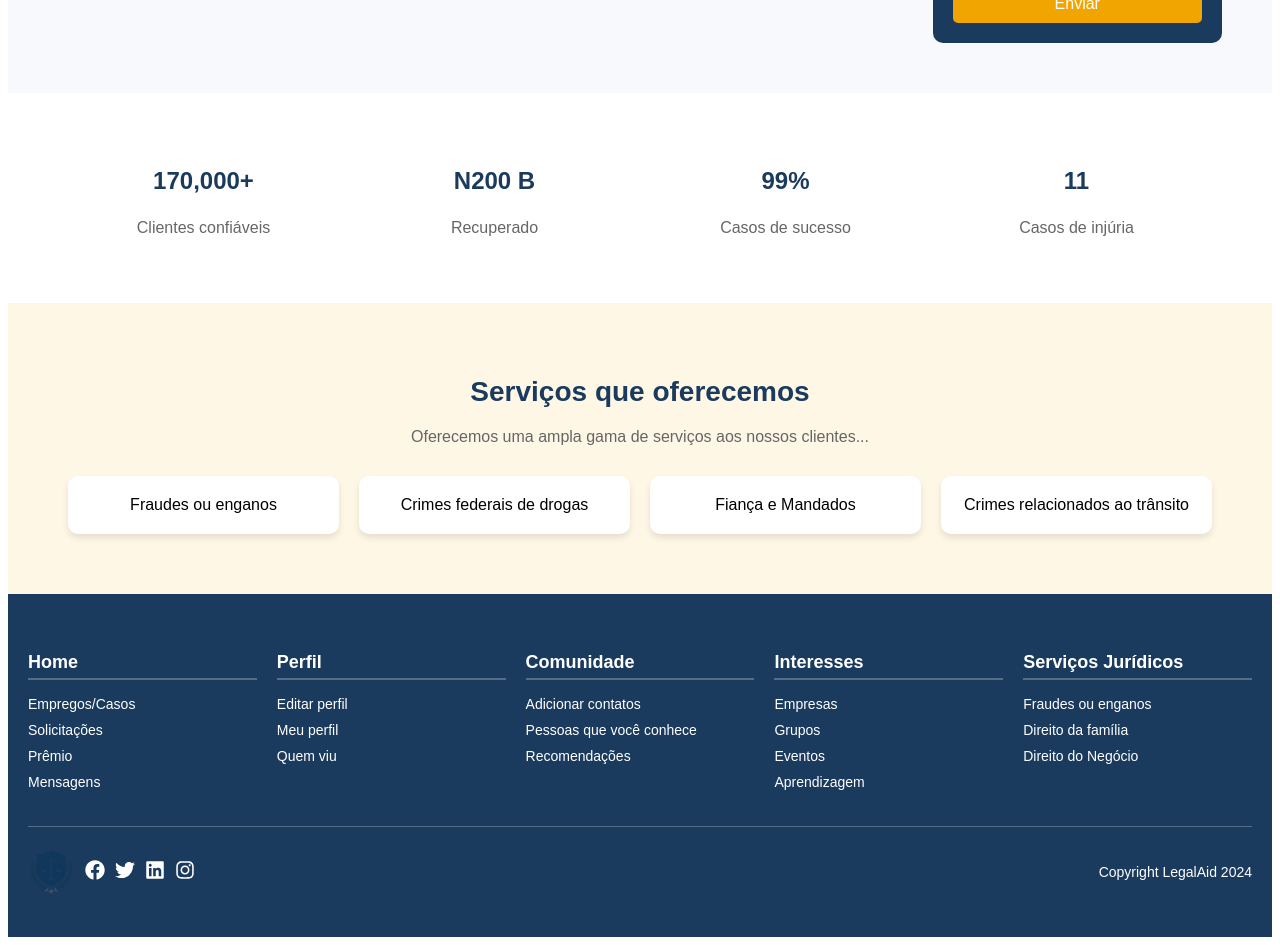
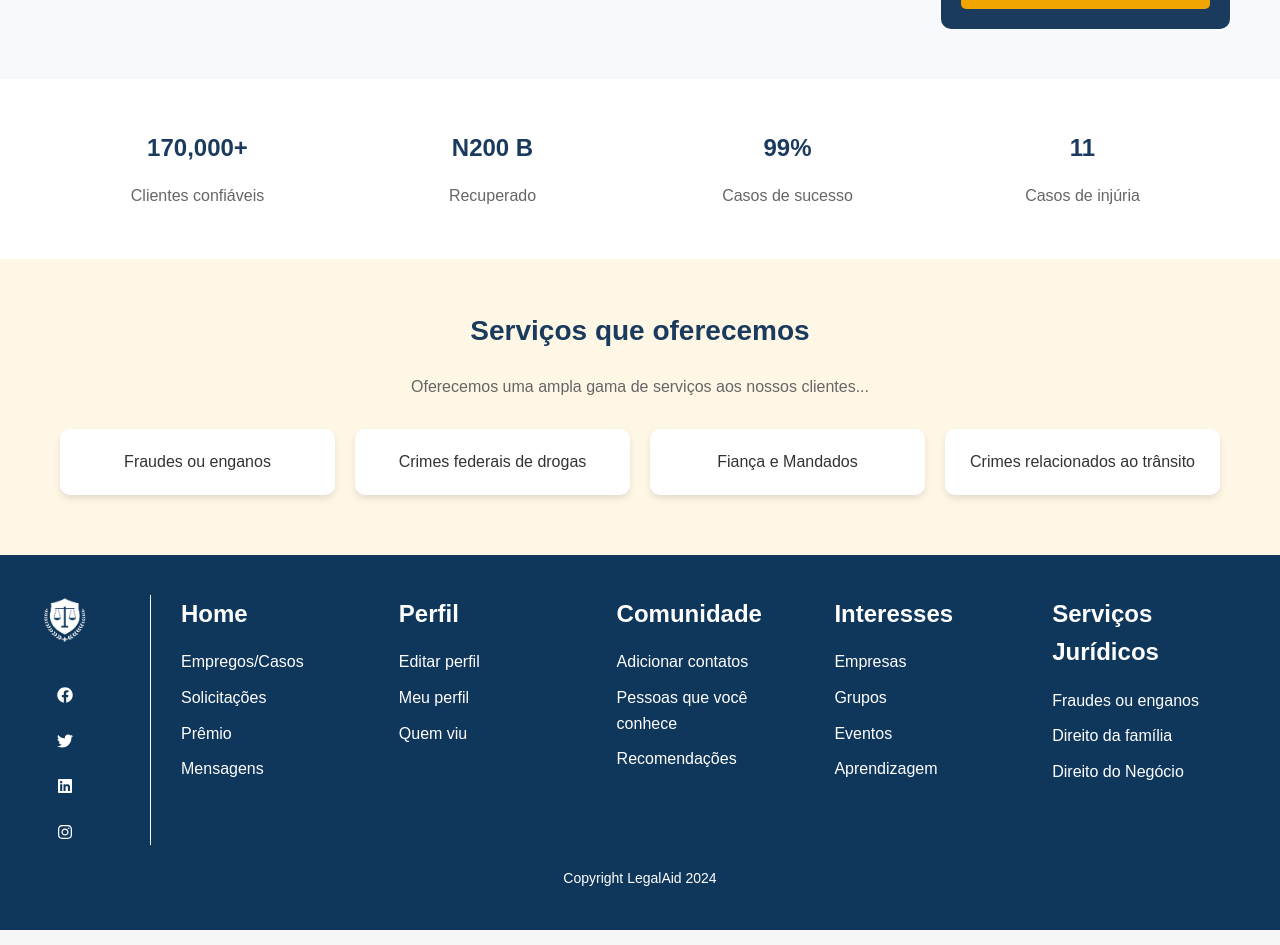
Before and after one commit to coqzieiro/site-coleta-reciclagem, a React (Vite) app in the folder frontend/: page / in a window 1280 px wide. Shown: the part 520-1465 px from the top of the page. Built offline with nearby package versions, Linux system fonts and the light colour scheme.

Commit message:
arrumando footer

```diff
--- a/frontend/index.html
+++ b/frontend/index.html
@@ -1,5 +1,5 @@
 <!doctype html>
-<html lang="en">
+<html lang="pt-br">
   <head>
     <meta charset="UTF-8" />
     <link rel="icon" type="image/svg+xml" href="/vite.svg" />
--- a/frontend/src/components/Footer.jsx
+++ b/frontend/src/components/Footer.jsx
@@ -1,73 +1,77 @@
 import React from "react";
 import { FaFacebook, FaTwitter, FaLinkedin, FaInstagram } from "react-icons/fa";
 import "../styles/Footer.css";
-import logo from "../images/logo.png";
+import logo from "../images/logo2.png";
 
 const Footer = () => {
   return (
     <footer className="footer">
       <div className="footer-container">
+      <div className="social-icons">
+        <img src={logo} alt="LegalAid Logo" className="logo" />
+
+          <a href="#" aria-label="Facebook" title="Facebook">
+            <FaFacebook />
+          </a>
+          <a href="#" aria-label="Twitter" title="Twitter">
+            <FaTwitter />
+          </a>
+          <a href="#" aria-label="LinkedIn" title="LinkedIn">
+            <FaLinkedin />
+          </a>
+          <a href="#" aria-label="Instagram" title="Instagram">
+            <FaInstagram />
+          </a>
+        </div>
+        <div className="footer-logo-section">
+          <div className="vertical-line"></div>
+        </div>
+        <div className="footer-links">
           <div className="footer-section">
-          <h3>Home</h3>
+            <h3><a href="#">Home</a></h3>
             <ul>
-            <li>Empregos/Casos</li>
-            <li>Solicitações</li>
-            <li>Prêmio</li>
-            <li>Mensagens</li>
+              <li><a href="#">Empregos/Casos</a></li>
+              <li><a href="#">Solicitações</a></li>
+              <li><a href="#">Prêmio</a></li>
+              <li><a href="#">Mensagens</a></li>
             </ul>
           </div>
           <div className="footer-section">
-          <h3>Perfil</h3>
+            <h3><a href="#">Perfil</a></h3>
             <ul>
-            <li>Editar perfil</li>
-            <li>Meu perfil</li>
-            <li>Quem viu</li>
+              <li><a href="#">Editar perfil</a></li>
+              <li><a href="#">Meu perfil</a></li>
+              <li><a href="#">Quem viu</a></li>
             </ul>
           </div>
           <div className="footer-section">
-          <h3>Comunidade</h3>
+            <h3><a href="#">Comunidade</a></h3>
             <ul>
-            <li>Adicionar contatos</li>
-            <li>Pessoas que você conhece</li>
-            <li>Recomendações</li>
+              <li><a href="#">Adicionar contatos</a></li>
+              <li><a href="#">Pessoas que você conhece</a></li>
+              <li><a href="#">Recomendações</a></li>
             </ul>
           </div>
           <div className="footer-section">
-          <h3>Interesses</h3>
+            <h3><a href="#">Interesses</a></h3>
             <ul>
-            <li>Empresas</li>
-            <li>Grupos</li>
-            <li>Eventos</li>
-            <li>Aprendizagem</li>
+              <li><a href="#">Empresas</a></li>
+              <li><a href="#">Grupos</a></li>
+              <li><a href="#">Eventos</a></li>
+              <li><a href="#">Aprendizagem</a></li>
             </ul>
           </div>
           <div className="footer-section">
-          <h3>Serviços Jurídicos</h3>
+            <h3><a href="#">Serviços Jurídicos</a></h3>
             <ul>
-            <li>Fraudes ou enganos</li>
-            <li>Direito da família</li>
-            <li>Direito do Negócio</li>
+              <li><a href="#">Fraudes ou enganos</a></li>
+              <li><a href="#">Direito da família</a></li>
+              <li><a href="#">Direito do Negócio</a></li>
             </ul>
           </div>
         </div>
+      </div>
       <div className="footer-bottom">
-        <div className="footer-logo">
-        <img src={logo} alt="LegalAid Logo" className="logo" />
-          <div className="social-icons">
-            <a href="#">
-              <FaFacebook />
-            </a>
-            <a href="#">
-              <FaTwitter />
-            </a>
-            <a href="#">
-              <FaLinkedin />
-            </a>
-            <a href="#">
-              <FaInstagram />
-            </a>
-          </div>
-        </div>
         <p>Copyright LegalAid 2024</p>
       </div>
     </footer>
--- a/frontend/src/pages/AssistenciaJuridica.jsx
+++ b/frontend/src/pages/AssistenciaJuridica.jsx
@@ -1,5 +1,6 @@
 import React from "react";
 import "../styles/Assistencia.css";
+import "../styles/Main.css";
 
 const AssistenciaJuridica = () => {
   return (
--- a/frontend/src/pages/Cadastro.jsx
+++ b/frontend/src/pages/Cadastro.jsx
@@ -1,5 +1,6 @@
 import React, { useState } from "react";
 import "../styles/Cadastro.css";
+import "../styles/Main.css";
 
 const Cadastro = () => {
   const [step, setStep] = useState(1);
--- a/frontend/src/pages/Home.jsx
+++ b/frontend/src/pages/Home.jsx
@@ -2,6 +2,7 @@ import React from "react";
 import Header from "../components/Header";
 import Footer from "../components/Footer";
 import "../styles/Home.css";
+import "../styles/Main.css";
 
 const Home = () => {
   return (
--- a/frontend/src/pages/Login.jsx
+++ b/frontend/src/pages/Login.jsx
@@ -1,5 +1,6 @@
 import React from "react";
 import "../styles/Login.css";
+import "../styles/Main.css";
 
 const Login = () => {
   return (
--- a/frontend/src/styles/Footer.css
+++ b/frontend/src/styles/Footer.css
@@ -1,27 +1,81 @@
 .footer {
-    background-color: #1a3b5d;
-    color: white;
+  background-color: #0f365b;
+  color: #fff;
   padding: 40px 20px;
-    font-family: 'Arial', sans-serif;
+  font-family: Arial, sans-serif;
 }
 
 .footer-container {
   display: flex;
   justify-content: space-between;
-    flex-wrap: wrap;
+  align-items: flex-start;
+  max-width: 1200px;
+  margin: 0 auto;
+}
+
+.social-icons {
+  display: flex;
+  flex-direction: column;
+  align-items: center;
   gap: 20px;
+  margin-right: 30px; /* Espaço entre social-icons e a linha vertical */
+}
+
+.social-icons .logo {
+  height: 50px; /* Ajuste do tamanho da logo */
+  width: 50px; /* Mantém a proporção */
+  object-fit: contain; /* Garante que a logo não distorça */
+  margin-bottom: 20px;
+}
+
+.social-icons .icon-links {
+  display: flex;
+  flex-direction: column;
+  gap: 15px;
+}
+
+.social-icons .icon-links a {
+  color: #fff;
+  font-size: 24px; /* Tamanho dos ícones sociais */
+  transition: color 0.3s ease;
+}
+
+.social-icons .icon-links a:hover {
+  color: #007bff;
+}
+
+.footer-logo-section {
+  display: flex;
+  align-items: center;
+}
+
+.vertical-line {
+  width: 1px;
+  height: 250px; /* Ajuste da altura */
+  background-color: #fff;
+  margin: 0 30px; /* Espaço horizontal entre a linha e elementos adjacentes */
+}
+
+.footer-links {
+  display: flex;
+  justify-content: space-between;
+  flex: 1;
+  gap: 30px;
 }
 
 .footer-section {
   flex: 1;
-    min-width: 150px;
+  text-align: left;
 }
 
-.footer-section h3 {
-    font-size: 18px;
-    margin-bottom: 15px;
-    border-bottom: 2px solid #ffffff40;
-    padding-bottom: 5px;
+.footer-section h3 a {
+  color: #fff;
+  text-decoration: none;
+  transition: color 0.3s ease;
+}
+
+.footer-section h3 a:hover {
+  color: #007bff;
 }
 
 .footer-section ul {
@@ -29,52 +83,47 @@
   padding: 0;
 }
 
-.footer-section ul li {
+.footer-section li {
   margin-bottom: 10px;
-    font-size: 14px;
-    cursor: pointer;
+}
+
+.footer-section li a {
+  color: #fff;
+  text-decoration: none;
   transition: color 0.3s ease;
 }
 
-.footer-section ul li:hover {
-    color: #f0a500;
+.footer-section li a:hover {
+  color: #007bff;
 }
 
 .footer-bottom {
-    display: flex;
-    justify-content: space-between;
-    align-items: center;
+  text-align: center;
   margin-top: 20px;
-    border-top: 1px solid #ffffff40;
-    padding-top: 20px;
+  font-size: 14px;
 }
 
-.footer-logo {
-    display: flex;
+@media (max-width: 768px) {
+  .footer-container {
+    flex-direction: column;
     align-items: center;
-    gap: 10px;
   }
 
-.footer-logo img {
-    height: 50px;
+  .footer-links {
+    flex-direction: column;
+    gap: 20px;
+  }
+
+  .footer-section {
+    text-align: center;
   }
 
   .social-icons {
-    display: flex;
-    gap: 10px;
+    flex-direction: row;
+    justify-content: center;
   }
 
-.social-icons a {
-    color: white;
-    font-size: 20px;
-    transition: color 0.3s ease;
+  .vertical-line {
+    height: 100px; /* Reduzido para telas menores */
   }
-
-.social-icons a:hover {
-    color: #f0a500;
 }
-
-.footer-bottom p {
-    font-size: 14px;
-    margin: 0;
-}
--- /dev/null
+++ b/frontend/src/styles/Main.css
@@ -0,0 +1,113 @@
+* {
+    margin: 0;
+    padding: 0;
+    box-sizing: border-box;
+  }
+
+  body {
+    font-family: 'Arial', sans-serif;
+    font-size: 16px;
+    color: #333;
+    line-height: 1.6;
+    background-color: #f5f5f5;
+  }
+
+  a {
+    text-decoration: none;
+    color: #ffffff;
+  }
+
+  a:hover {
+    color: #0056b3;
+  }
+
+  ul {
+    list-style-type: none;
+  }
+
+  /* Buttons */
+  .btn {
+    display: inline-block;
+    padding: 12px 24px;
+    font-size: 16px;
+    font-weight: 600;
+    text-align: center;
+    text-decoration: none;
+    border-radius: 4px;
+    transition: background-color 0.3s ease;
+  }
+
+  .btn-primary {
+    background-color: #ff9500;
+    color: #fff;
+  }
+
+  .btn-primary:hover {
+    background-color: #e68200;
+  }
+
+  .btn-secondary {
+    background-color: #1c2a3a;
+    color: #fff;
+  }
+
+  .btn-secondary:hover {
+    background-color: #15212e;
+  }
+
+  /* Containers */
+  .container {
+    max-width: 1200px;
+    margin: 0 auto;
+    padding: 40px 20px;
+  }
+
+  /* Headings */
+  h1, h2, h3, h4, h5, h6 {
+    font-weight: 600;
+    margin-bottom: 16px;
+  }
+
+  h1 { font-size: 36px; }
+  h2 { font-size: 30px; }
+  h3 { font-size: 24px; }
+  h4 { font-size: 20px; }
+  h5 { font-size: 18px; }
+  h6 { font-size: 16px; }
+
+  /* Form Elements */
+  input, textarea, select {
+    display: block;
+    width: 100%;
+    padding: 12px 16px;
+    font-size: 16px;
+    border: 1px solid #ccc;
+    border-radius: 4px;
+    transition: border-color 0.3s ease;
+  }
+
+  input:focus, textarea:focus, select:focus {
+    outline: none;
+    border-color: #007bff;
+  }
+
+  label {
+    display: block;
+    font-size: 16px;
+    font-weight: 600;
+    margin-bottom: 8px;
+  }
+
+  /* Utilities */
+  .text-center {
+    text-align: center;
+  }
+
+  .mb-4 {
+    margin-bottom: 24px;
+  }
+
+  .py-6 {
+    padding-top: 40px;
+    padding-bottom: 40px;
+  }
```
Also changed, not shown: frontend/src/images/logo2.png (added). Lines whose indentation alone changed are shown as unchanged.
